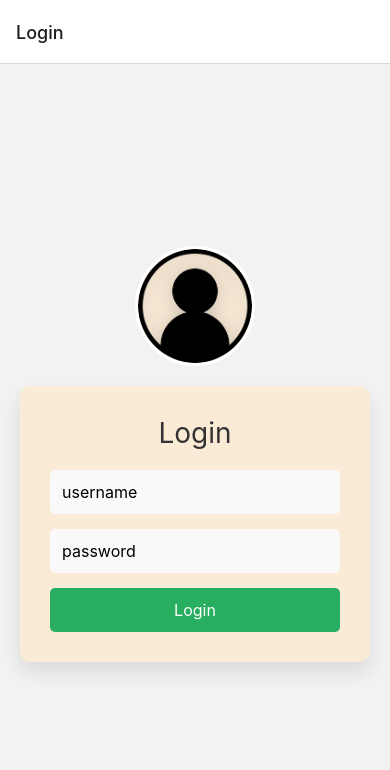
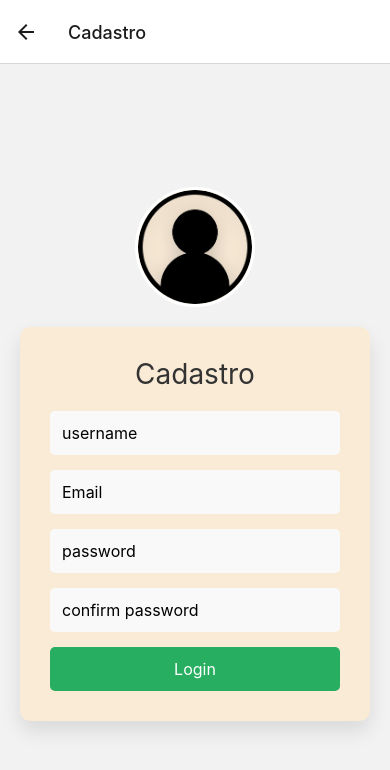
Before and after one commit to GuilhermeHalter/RedFox-Futebol-ReactNative, a React Native app: screen /Cadastro in a window 390 px wide. Before the commit this address had no page. Shown: the top 770 px of the page. Built offline with nearby package versions, Linux system fonts and the light colour scheme.

Commit message:
feito navigation para tela de Cadastro

```diff
--- a/App.js
+++ b/App.js
@@ -3,6 +3,7 @@ import { NavigationContainer } from '@react-navigation/native';
 import { createStackNavigator } from '@react-navigation/stack';
 import LoginScreen from './screens/LoginScreen';
 import HomeScreen from './screens/HomeScreen';
+import CadastroScreen from './screens/CadastroScreen';
 
 const Stack = createStackNavigator();
 
@@ -12,6 +13,7 @@ const App = () => {
       <Stack.Navigator initialRouteName="Login">
         <Stack.Screen name="Login" component={LoginScreen} />
         <Stack.Screen name="Home" component={HomeScreen} />
+        <Stack.Screen name="Cadastro" component={CadastroScreen} />
       </Stack.Navigator>
     </NavigationContainer>
   );
--- /dev/null
+++ b/screens/CadastroScreen.js
@@ -0,0 +1,119 @@
+import React from "react";
+import { View, Text, TextInput, TouchableOpacity, StyleSheet, Image} from 'react-native';
+import { useNavigation } from '@react-navigation/native';
+
+const CadastroScreen = () => {
+  const navigation = useNavigation();
+  const handleLogin = () => {
+    const correctUsername = 'usuario';
+    const correctPassword = 'senha';
+    const enteredUsername = 'usuario';
+    const enteredPassword = 'senha';
+
+    if (enteredUsername === correctUsername && enteredPassword === correctPassword) {
+      navigation.navigate('Home');
+    } else {
+      alert('Login failed. Please check your username and password.');
+    }
+  };
+    return (
+        <View style={styles.CadastroContainer}>
+        <View style={styles.profileImage}>
+        <Image style={styles.roundedImage} source={require('./img/pngfind.com-bite-mark-png-631239.png')} />
+       </View>
+       <View style={styles.CadastroCard}>
+         <Text style={styles.CadastroTitle}>Cadastro</Text>
+         <View style={styles.inputWrapper}>
+           <TextInput style={styles.inputField} placeholder="username" />
+         </View>
+         <View style={styles.inputWrapper}>
+           <TextInput style={styles.inputField} placeholder="Email" />
+         </View>
+         <View style={styles.inputWrapper}>
+           <TextInput style={styles.inputField} placeholder="password" />
+         </View>
+         <View style={styles.inputWrapper}>
+           <TextInput style={styles.inputField} placeholder="confirm password" secureTextEntry />
+         </View>
+         <TouchableOpacity style={styles.loginButton} onPress={handleLogin}>
+           <Text style={styles.loginButtonText}>Login</Text>
+         </TouchableOpacity>
+       </View>
+     </View>
+   );
+ };
+
+ const styles = StyleSheet.create({
+   CadastroContainer: {
+     backgroundColor: 'red',
+     flex: 1,
+     justifyContent: 'center',
+     alignItems: 'center',
+     minHeight: '100%',
+     backgroundColor: 'linear-gradient(to bottom, #3498db, #2980b9)',
+   },
+
+   profileImage: {
+     justifyContent: 'center',
+     alignItems: 'center',
+     marginBottom: 20,
+   },
+   inputWrapper:{
+    fontStyle:"italic",
+   },
+   roundedImage: {
+     backgroundColor: '#faebd7',
+     width: 120,
+     height: 120,
+     borderRadius: 60,
+     borderWidth: 3,
+     borderColor: '#fff',
+     shadowColor: '#000',
+     shadowOffset: { width: 0, height: 4 },
+     shadowOpacity: 0.2,
+     shadowRadius: 10,
+   },
+
+   CadastroCard: {
+     backgroundColor: '#faebd7',
+     borderRadius: 10,
+     shadowColor: '#000',
+     shadowOffset: { width: 0, height: 10 },
+     shadowOpacity: 0.1,
+     shadowRadius: 20,
+     padding: 30,
+     width: 350,
+   },
+   CadastroTitle:{
+     fontSize: 28,
+     marginBottom: 20,
+     textAlign: 'center',
+     color: '#333',
+   },
+   inputLabel: {
+     fontSize: 14,
+     marginBottom: 5,
+     color: '#666',
+   },
+   inputField: {
+     width: '100%',
+     padding: 12,
+     fontSize: 16,
+     backgroundColor: '#f9f9f9',
+     borderRadius: 5,
+     marginBottom: 15,
+   },
+   loginButton: {
+     backgroundColor: '#27ae60',
+     borderRadius: 5,
+     paddingVertical: 12,
+     paddingHorizontal: 20,
+   },
+   loginButtonText: {
+     color: '#fff',
+     fontSize: 16,
+     textAlign: 'center',
+   },
+ });
+
+ export default CadastroScreen;
--- a/screens/LoginScreen.js
+++ b/screens/LoginScreen.js
@@ -16,6 +16,10 @@ const LoginScreen = () => {
       alert('Login failed. Please check your username and password.');
     }
   };
+  const handleCadastro = () => {
+    navigation.navigate('Cadastro');
+  }
+
   return (
     <View style={styles.loginContainer}>
        <View style={styles.profileImage}>
@@ -31,6 +35,9 @@ const LoginScreen = () => {
         </View>
         <TouchableOpacity style={styles.loginButton} onPress={handleLogin}>
           <Text style={styles.loginButtonText}>Login</Text>
+        </TouchableOpacity>
+        <TouchableOpacity style={styles.CadastroButton} onPress={handleCadastro}>
+          <Text style={styles.CadastroButtonText}>Clique aqui para se cadastrar no nosso site!!</Text>
         </TouchableOpacity>
       </View>
     </View>
@@ -58,9 +65,6 @@ const styles = StyleSheet.create({
     width: 120,
     height: 120,
     borderRadius: 60,
-    borderWidth: 3,
-    borderColor: '#fff',
-    shadowColor: '#000',
     shadowOffset: { width: 0, height: 4 },
     shadowOpacity: 0.2,
     shadowRadius: 10,
@@ -106,6 +110,16 @@ const styles = StyleSheet.create({
     fontSize: 16,
     textAlign: 'center',
   },
+  CadastroButton: {
+    borderRadius: 5,
+    paddingVertical: 12,
+    paddingHorizontal: 20,
+  },
+  CadastroButtonText: {
+    color: 'black',
+    fontSize: 10,
+    textAlign: 'center',
+  },
 });
 
 export default LoginScreen;
```
